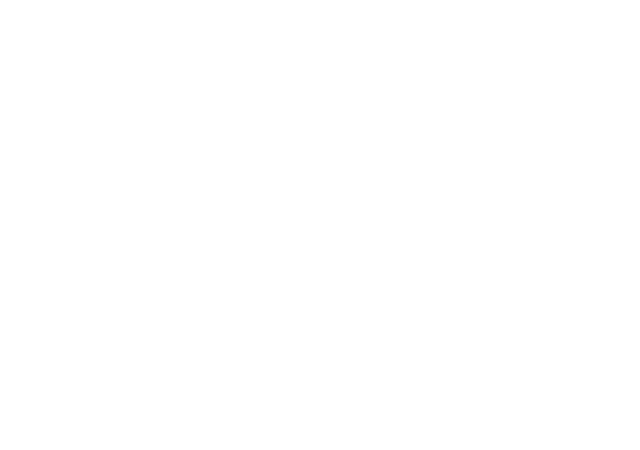
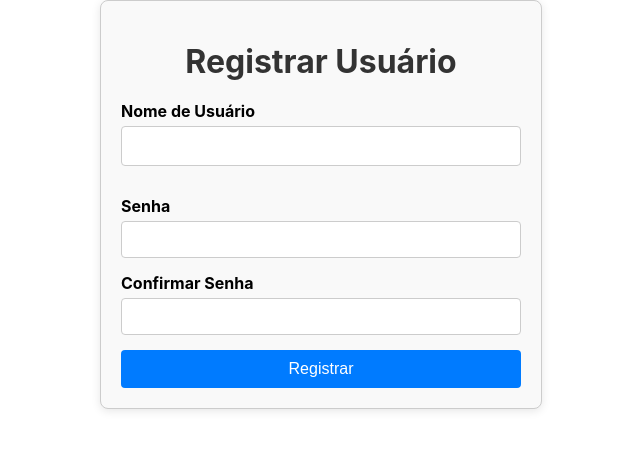
Before and after one commit to samuelrivelli/frontend-projeto-tecnico-tabia, a React (Create React App) app: page /register-admin in a window 1280 px wide. Before the commit this address had no page. Shown: the top 450 px of the page, without its empty margins (319-959 px from the left). Built offline with nearby package versions, Linux system fonts and the light colour scheme; sample sign-in values are in the browser's storage.

Commit message:
adicao de funcionalidade de cadastro de admin

```diff
--- a/src/App.js
+++ b/src/App.js
@@ -9,6 +9,7 @@ import UserPolls from "./components/UserPolls.tsx";
 import EditPoll from "./components/EditPoll.tsx";
 import PollDetail from "./components/PollDetail.tsx";
 import Register from "./components/Register.tsx";
+import RegisterAdmin from "./components/RegisterAdmin.tsx";
 
 const App = () => {
   return (
@@ -23,6 +24,7 @@ const App = () => {
           <Route path="/user-polls" element={<UserPolls />} />
           <Route path="/edit-poll/:id" element={<EditPoll />} />
           <Route path="/poll/:id/comments" element={<PollDetail />} />
+          <Route path="/register-admin" element={<RegisterAdmin />} />
           {/* add as rotas privadas */}
         </Route>
       </Routes>
--- a/src/components/Login.tsx
+++ b/src/components/Login.tsx
@@ -16,6 +16,8 @@ const Login: React.FC = () => {
       const response = await axios.post("/auth/login", { username, password });
       localStorage.setItem("token", response.data.token);
       localStorage.setItem("userId", response.data.userId);
+      localStorage.setItem('role', response.data.role);
+
       setErrorMessage("");
       navigate("/");
     } catch (error) {
--- a/src/components/Logout.tsx
+++ b/src/components/Logout.tsx
@@ -8,6 +8,7 @@ const Logout: React.FC = () => {
         const handleLogout = () => {
             localStorage.removeItem('token');
             localStorage.removeItem('userId');
+            localStorage.removeItem('role');
             navigate('/login');
         };
 
--- /dev/null
+++ b/src/components/RegisterAdmin.tsx
@@ -0,0 +1,93 @@
+import React, { useState } from "react";
+import axios from "../axios";
+import "../css/Register.css";
+import { useNavigate } from "react-router-dom";
+
+const RegisterAdmin = () => {
+    const [username, setUsername] = useState('');
+    const [password, setPassword] = useState('');
+    const [confirmPassword, setConfirmPassword] = useState<string>("");
+    const [error, setError] = useState('');
+    const [success, setSuccess] = useState('');
+    const navigate = useNavigate();
+
+    const handleSubmit = async (event: React.FormEvent) => {
+      event.preventDefault();
+
+      if (password !== confirmPassword) {
+        setError("As senhas não coincidem");
+        return;
+      }
+
+      try {
+        const token = localStorage.getItem('token');
+        if (!token) {
+          navigate('/login');
+          return;
+        }
+
+        await axios.post('/auth/register/admin', {
+          username,
+          password
+        }, {
+          headers: {
+            Authorization: `Bearer ${token}`
+          }
+        });
+
+        setSuccess('Administrador cadastrado com sucesso!');
+        setError('');
+
+        setUsername('');
+        setPassword('');
+        setConfirmPassword('');
+      } catch (error) {
+        console.error('Erro ao cadastrar admin:', error);
+        setError('Erro ao cadastrar administrador. Verifique os dados e tente novamente.');
+        setSuccess('');
+      }
+    };
+
+    return (
+        <div className="register-container">
+          <h1>Registrar Usuário</h1>
+          {error && <p className="error-message">{error}</p>}
+          {success && <p className="success-message">Usuário registrado com sucesso!</p>}
+          <form onSubmit={handleSubmit}>
+            <div className="form-group">
+              <label htmlFor="username">Nome de Usuário</label>
+              <input
+                type="text"
+                id="username"
+                value={username}
+                onChange={(e) => setUsername(e.target.value)}
+                required
+              />
+            </div>
+            <div className="form-group">
+              <label htmlFor="password">Senha</label>
+              <input
+                type="password"
+                id="password"
+                value={password}
+                onChange={(e) => setPassword(e.target.value)}
+                required
+              />
+            </div>
+            <div className="form-group">
+              <label htmlFor="confirmPassword">Confirmar Senha</label>
+              <input
+                type="password"
+                id="confirmPassword"
+                value={confirmPassword}
+                onChange={(e) => setConfirmPassword(e.target.value)}
+                required
+              />
+            </div>
+            <button type="submit" className="register-button">Registrar</button>
+          </form>
+        </div>
+      );
+    };
+
+export default RegisterAdmin;
--- a/src/pages/Home.tsx
+++ b/src/pages/Home.tsx
@@ -19,13 +19,18 @@ interface PollDTO {
 
 const Home = () => {
   const [polls, setPolls] = useState<PollDTO[]>([]);
+  const [role, setRole] = useState<string | null>(null);
   const navigate = useNavigate();
 
   useEffect(() => {
     const token = localStorage.getItem('token');
+    const userRole = localStorage.getItem('role');
+
     if (!token) {
       navigate('/login');
     }
+
+    setRole(userRole);
 
     const fetchPolls = async () => {
       try {
@@ -53,6 +58,11 @@ const Home = () => {
         <Link to="/user-polls">
           <button className={`home-button my-polls`}>Minhas Enquetes</button>
         </Link>
+        {role === 'ADMIN' && (
+          <Link to="/register-admin">
+            <button className={`home-button register-admin`}>Cadastrar Admin</button>
+          </Link>
+        )}
         <Link to="/logout">
           <button className={`home-button logout`}>Sair</button>
         </Link>
@@ -64,8 +74,6 @@ const Home = () => {
       </div>
     </div>
   );
-
-
 };
 
 export default Home;
```
